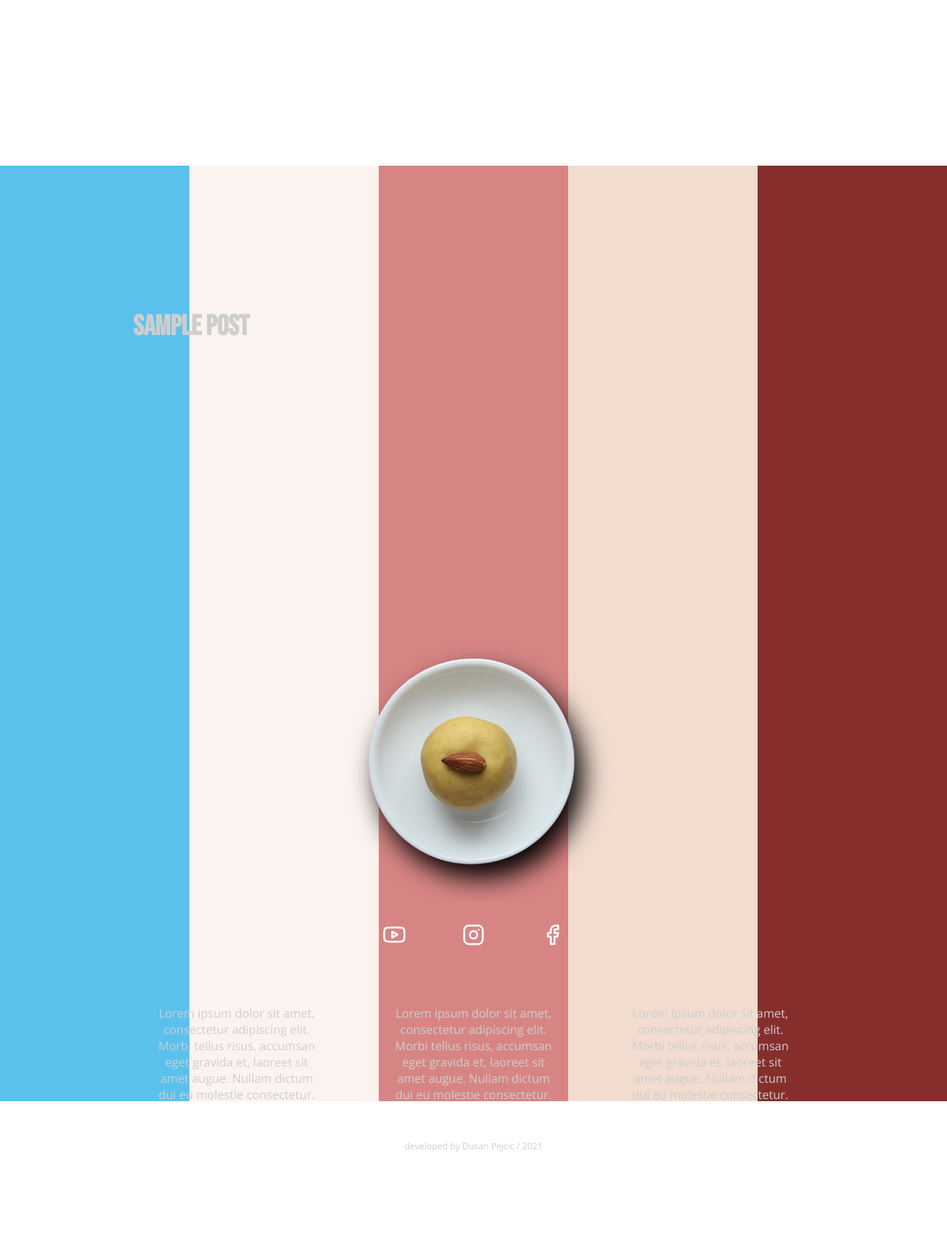
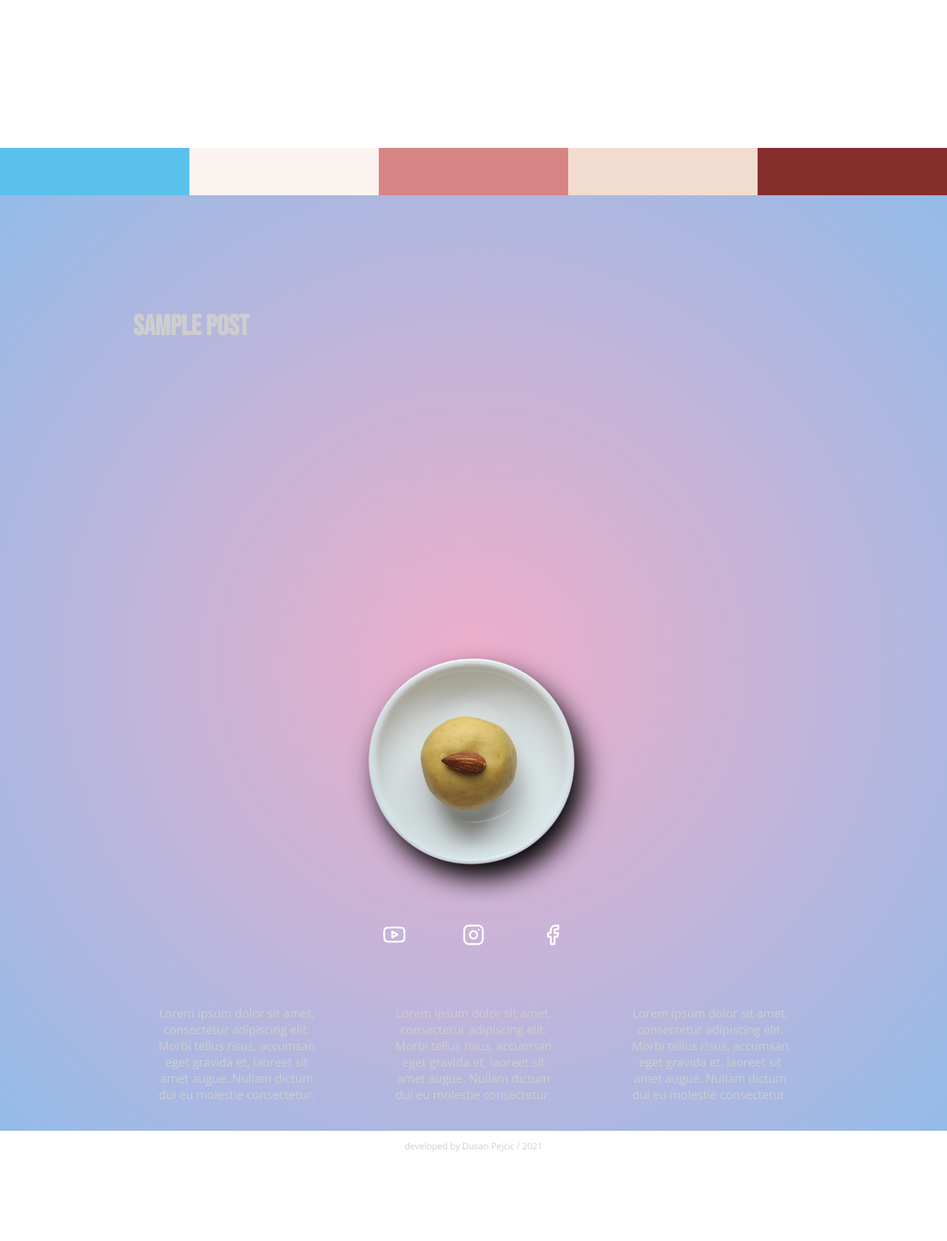
Before and after one commit to Dusan-Pejcic/Deewana-s-Kitchen-Wp, a WordPress theme: template themes/deewanatheme/page-video-gallery.php in a window 1280 px wide. Shown: the part 536-2214 px from the top of the page at 74% size. Run offline with PHP 8.4 and a stand-in for WordPress, Linux system fonts and the light colour scheme; the site name, menu and one post (Sample post) are stand-ins, and other content is empty; some libraries are stand-ins or nearby versions.

Commit message:
video background changed to a gradient

```diff
--- a/themes/deewanatheme/js/script.js
+++ b/themes/deewanatheme/js/script.js
@@ -1,8 +1,5 @@
 jQuery(function($){
-
-
-
-        $('#menu').slicknav();
+  $('#menu').slicknav();
 
 
 var bodyTag = $('body');
--- a/themes/deewanatheme/page-video-gallery.php
+++ b/themes/deewanatheme/page-video-gallery.php
@@ -7,17 +7,14 @@ get_header(); ?>
 <?php while (have_posts()):the_post(); ?>
 <main class="video-gallery-section">
   <div class="container">
+
     <div class="video-gallery-heading-container">
       <img class="heading-item " src="<?php echo get_template_directory_uri() . '/img/logos/deewana_homepage_heading.svg' ?>" alt="">
       <h1 class="video-gallery-heading heading-item "><?php the_title(); ?></h1>
     </div>
+
     <div class="video-gallery-content">
-
-
       <!-- _________________________in wordpress these are going to be links to single custom post pages -->
-
-
-
 
       <div class="thumbs-flex-container">
           <?php
@@ -27,10 +24,7 @@ $args = array(
               'orderby' => 'rand'
             );
             $deewanasVideos = new WP_query($args);
-
-
             while ($deewanasVideos->have_posts()): $deewanasVideos->the_post();
-
           ?>
 
              <div class="thumb-container fade-in">
@@ -57,6 +51,10 @@ while ($deewanasVideos->have_posts()): $deewanasVideos->the_post();
 
   </div>
 
+  <div class="video-gallery-color-background">
+
+  </div>
+
   <div class="color-scheme-container">
     <div class="colorOne color-field"></div>
     <div class="colorTwo color-field"></div>
--- a/themes/deewanatheme/style.css
+++ b/themes/deewanatheme/style.css
@@ -861,9 +861,16 @@ and (min-width: 1200px){
 
  }
 }
-/* ____________________________________________- */
-
-
+/* ____________________________________________ video gallery color background- */
+
+.video-gallery-color-background {
+    width: 100%;
+    height: 100%;
+    position: absolute;
+    top: 100vh;
+background: radial-gradient(circle, rgba(238,174,202,1) 0%, rgba(148,187,233,1) 100%);    z-index: 2;
+
+}
 
 
 /* ______________________________________ color scheme background */
@@ -872,7 +879,7 @@ and (min-width: 1200px){
   width: 100%;
   height: 100%;
   position: absolute;
-  top: 95vh;
+  top: 92vh;
   z-index: 1;
   display: flex;
 
```
Lines whose indentation alone changed are shown as unchanged.
